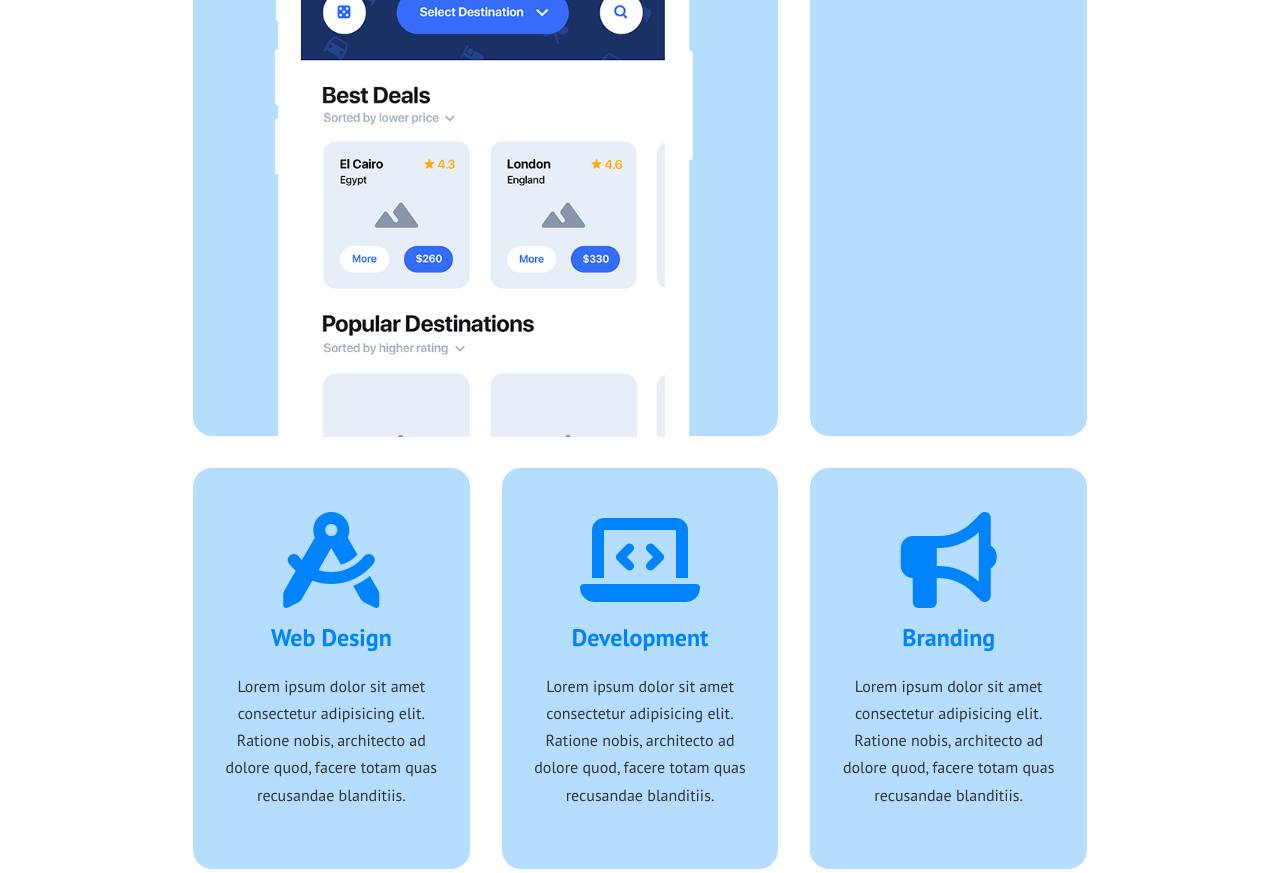
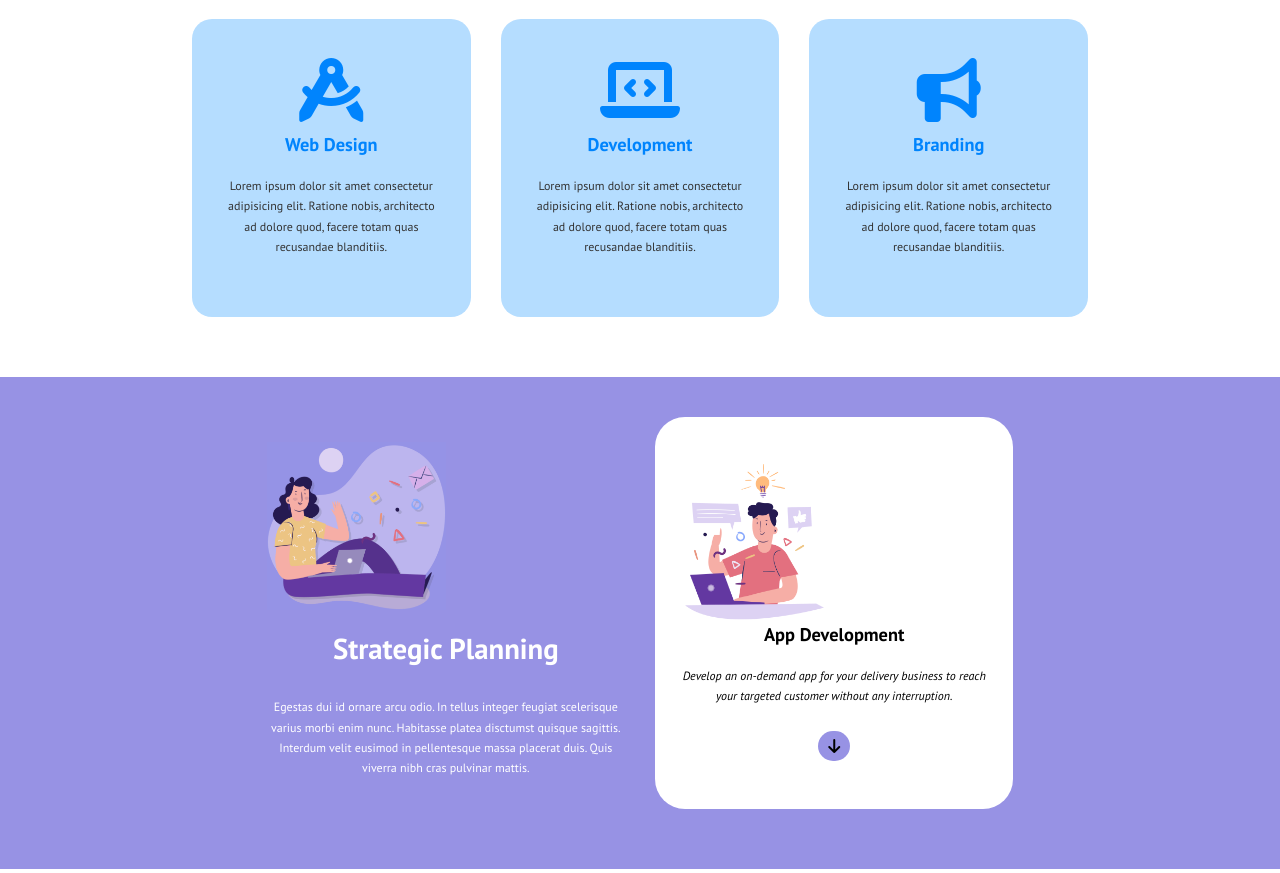
Before and after one commit to alessandraspalla/htmlcss-responsive-layout, a plain HTML site: page index.html in a window 1280 px wide. Shown: the part 460-1333 px from the top of the page. Drawn offline with Linux system fonts and the light colour scheme.

Commit message:
sezione developer responsive e planning section mobile

```diff
--- a/css/style.css
+++ b/css/style.css
@@ -59,12 +59,6 @@ header .container {
     width: 55%;
 }
 
-.flex-container {
-    display: flex;
-    justify-content: space-between;
-    align-items: center;
-}
-
     /* versione desktop */
     @media screen and (min-width:1024px) {
         #tabletnav {
@@ -73,6 +67,12 @@ header .container {
 
         #mobilenav {
             display: none;
+        }
+
+        .flex-container {
+            display: flex;
+            justify-content: space-between;
+            align-items: center;
         }
     }
 
@@ -92,6 +92,11 @@ header .container {
 .card.big .button {
     background-color: #0084fd;
     padding: 6px 40px;
+}
+
+.button.violet {
+    background-color:#9792e4;
+    color: #000;
 }
 
 
@@ -118,6 +123,11 @@ h3 {
     margin-bottom: 20px;
 }
 
+h2 {
+    font-size: 1.8rem;
+    margin-top: 20px;
+}
+
 /* DEVELOPER SECTION */
 #devsection .container {
     margin-top: 60px;
@@ -129,7 +139,11 @@ h3 {
     border-radius: 20px;
 }
 
-.card.big {
+#devsection .card.big {
+    padding-bottom: 0;
+}
+
+.card.big .text {
     text-align: left;
 }
 
@@ -144,7 +158,10 @@ h3 {
 
 .card .image {
     margin-top: 25px;
-    margin-bottom: -35px;
+}
+
+.image img {
+    display: block;
 }
 
 .icon {
@@ -168,11 +185,47 @@ h3 {
         #devsection .card.big {
             width: calc((100% / 3 * 2) - 10px);
         }
+
+        .icon {
+            font-size: 4rem;
+        }
+
+        .image {
+            width: 50%;
+        }
+    }
+
+    /* versione desktop */
+    @media screen and (min-width:1024px) {
+        .card.big {
+            display: flex;
+        }
+
+        .card.big .text {
+            width: 50%;
+        }
+
+        .card .image {
+            align-self: flex-end;
+        }
     }
 
 
 /* PLANNING SECTION */
 
+#planningsection h2, #planningsection p {
+    color: #fff;
+}
+
+.white {
+    background-color: #fff;
+    border-radius: 30px;
+    padding: 20px;
+}
+
+#planningsection .white p, .white h3{
+    color: #000;
+}
 
     /* versione desktop */
     @media screen and (min-width:1024px) {
@@ -312,10 +365,30 @@ footer p {
     }
 
 
+/* VERSIONE TABLET GENERALI */
+@media screen and (min-width:768px) {
+    h3 {
+        font-size: 1.3rem;
+    }
+
+    p {
+        font-size: 0.8rem;
+    }
+}
+
+
 /* VERSIONE DESKTOP GENERALI */
 @media screen and (min-width:1024px) {
     .container {
         width: 70%;
+    }
+
+    h3 {
+        font-size: 1.15rem;
+    }
+
+    p {
+        font-size: 0.75rem;
     }
 
 }
@@ -326,8 +399,6 @@ footer p {
 
 .card {
     min-height: 250px;
-    background-color: blueviolet;
-    border: 1px solid white;
 }
 
 .testimonial {
--- a/index.html
+++ b/index.html
@@ -54,6 +54,7 @@
         <section id="devsection">
             <div class="container">
                 <div class="card big">
+                    <div class="text">
                         <h3>
                             Get a demo application
                         </h3>
@@ -64,6 +65,8 @@
                             <i class="fa-brands fa-apple"></i>
                             App  Store
                         </a>
+                    </div>
+
                     <div class="image">
                         <img src="img/phone.png" alt="phone image">
                     </div>
@@ -125,12 +128,31 @@
 
                 <!-- element -->
                 <div class="card">
-
+                    <div class="image">
+                        <img src="img/planning1.png" alt="planning foto">
+                    </div>
+                    <h2>
+                        Strategic Planning
+                    </h2>
+                    <p>
+                        Egestas dui id ornare arcu odio. In tellus integer feugiat scelerisque varius morbi enim nunc. Habitasse platea disctumst quisque sagittis. Interdum velit eusimod in pellentesque massa placerat duis. Quis viverra nibh cras pulvinar mattis.
+                    </p>
                 </div>
 
                 <!-- element -->
-                <div class="card">
-
+                <div class="card white">
+                    <div class="image">
+                        <img src="img/planning2.png" alt="planning foto">
+                    </div>
+                    <h3>
+                        App Development
+                    </h3>
+                    <p>
+                        <em>Develop an on-demand app for your delivery business to reach your targeted customer without any interruption.</em>
+                    </p>
+                    <a href="#" class="button violet">
+                        <i class="fa-solid fa-arrow-down"></i>
+                    </a>
                 </div>
             </div>
         </section>
```
Lines whose indentation alone changed are shown as unchanged.
